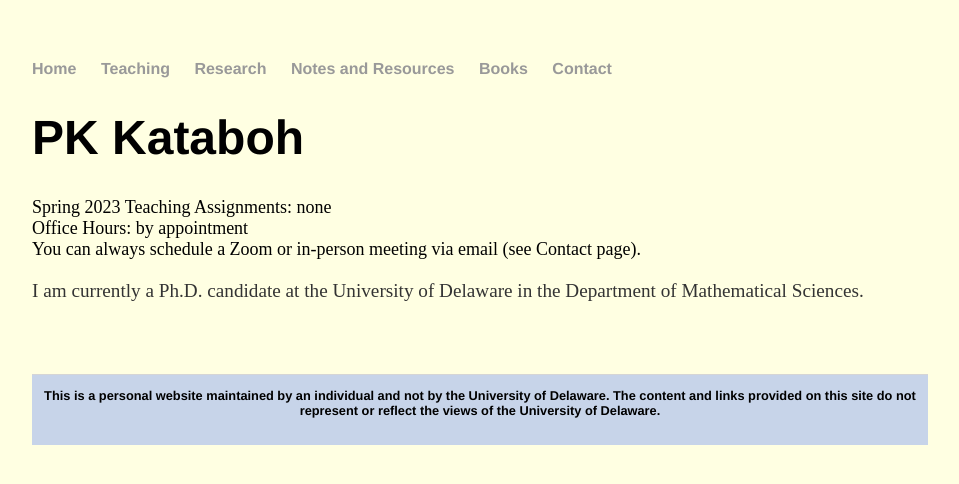
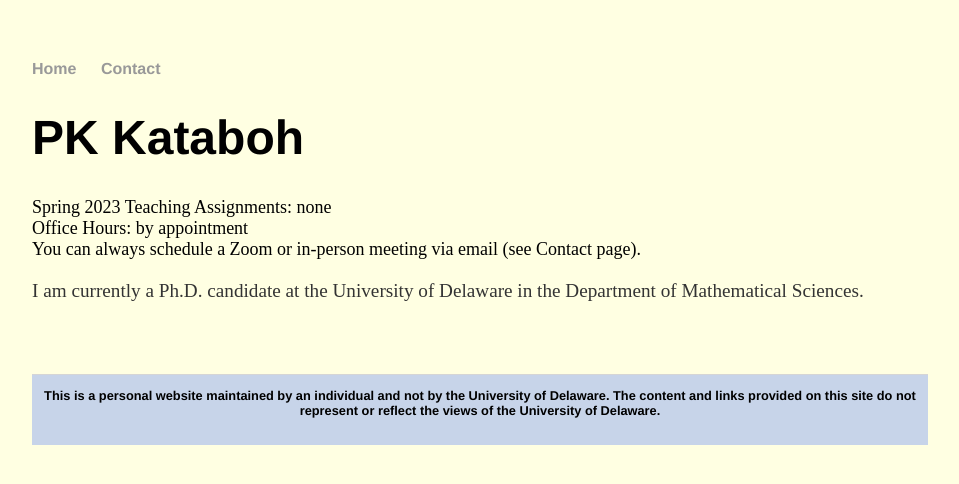
Before and after one commit to kataboh/kataboh.github.io, a Jekyll site: the page built from index.html, in a window 1280 px wide. Shown: the top 484 px of the page, without its empty margins (160-1119 px from the left). Built offline with Jekyll 4.4.1, drawn with Linux system fonts in a browser that asks for light colours.

Commit message:
Update default.html

```diff
--- a/_layouts/default.html
+++ b/_layouts/default.html
@@ -9,10 +9,6 @@
 			<nav>
 	    		<ul>
 	        		<li><a href="/">Home</a></li>
-	        		<li><a href="/teaching">Teaching</a></li>
-				<li><a href="/research">Research</a></li>
-				<li><a href="/notes">Notes and Resources</a></li>
-				<li><a href="/books">Books</a></li>
 				<li><a href="/contact">Contact</a></li>
 	    		</ul>
 			</nav>
```
